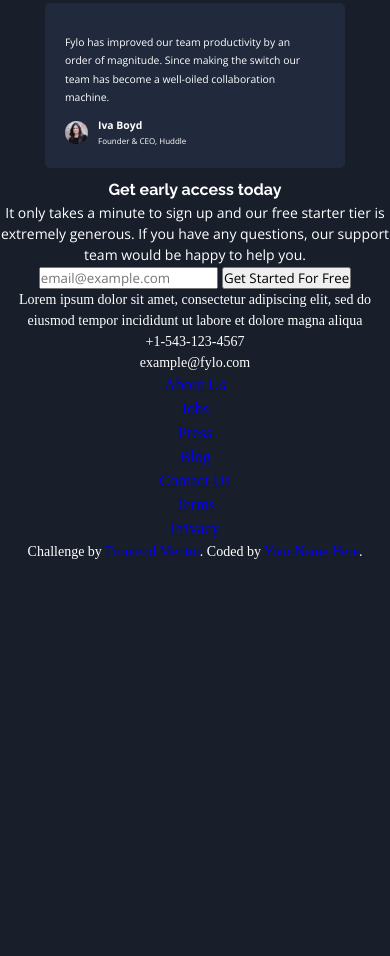
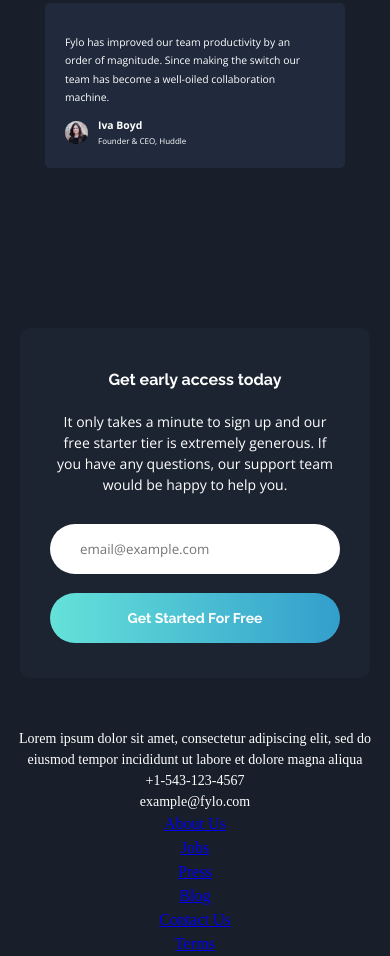
Before and after one commit to charcharmasonjar/fylo-landing-page, a plain HTML site: page index.html in a window 390 px wide. Shown: the part 3062-4018 px from the top of the page. Before the commit the page ends 3624 px from the top, so only its background shows below. Drawn offline with nearby package versions, Linux system fonts and the light colour scheme.

Commit message:
Add mobile styling for form

```diff
--- a/styles/style.css
+++ b/styles/style.css
@@ -208,3 +208,40 @@ h2 {
 .testimonials .title {
   font-size: 0.5rem;
 }
+
+form {
+  display: flex;
+  flex-direction: column;
+  justify-content: space-between;
+  align-items: center;
+  background-color: hsl(217, 28%, 15%);
+  height: 350px;
+  margin: 150px 20px 50px 20px;
+  border-radius: 10px;
+  padding: 40px 30px 35px;
+}
+
+form button, form input {
+  display: flex;
+  justify-content: center;
+  align-items: center;
+  height: 50px;
+  width: 100%;
+  border-radius: 30px;
+  text-decoration: none;
+  border: none;
+}
+
+form button {
+  background-image: linear-gradient(to right, hsl(176, 68%, 64%), hsl(198, 60%, 50%));
+  color: hsl(0, 0%, 100%);
+  font-family: 'Raleway', sans-serif;
+  font-size: 14px;
+  font-weight: 700;
+}
+
+form input {
+  width: 100%;
+  padding-left: 30px;
+  margin-top: 10px;
+}
```
